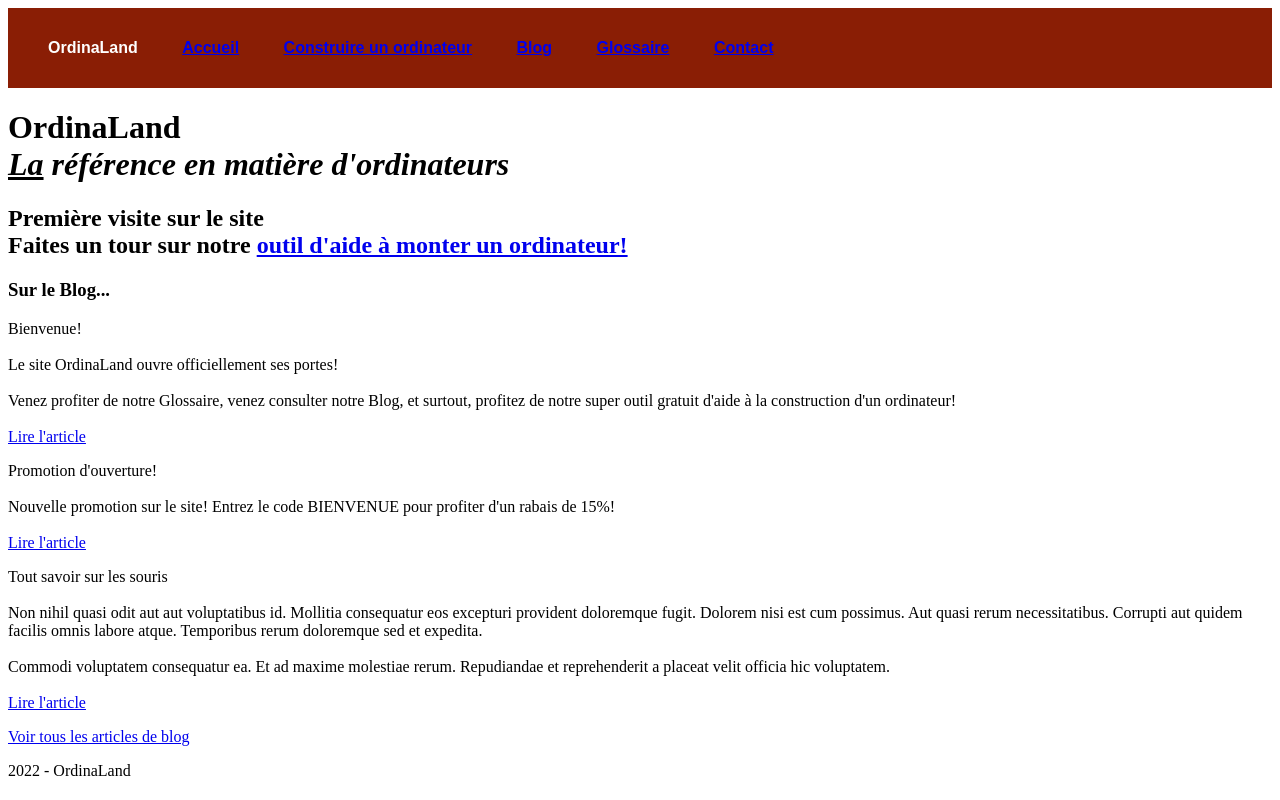
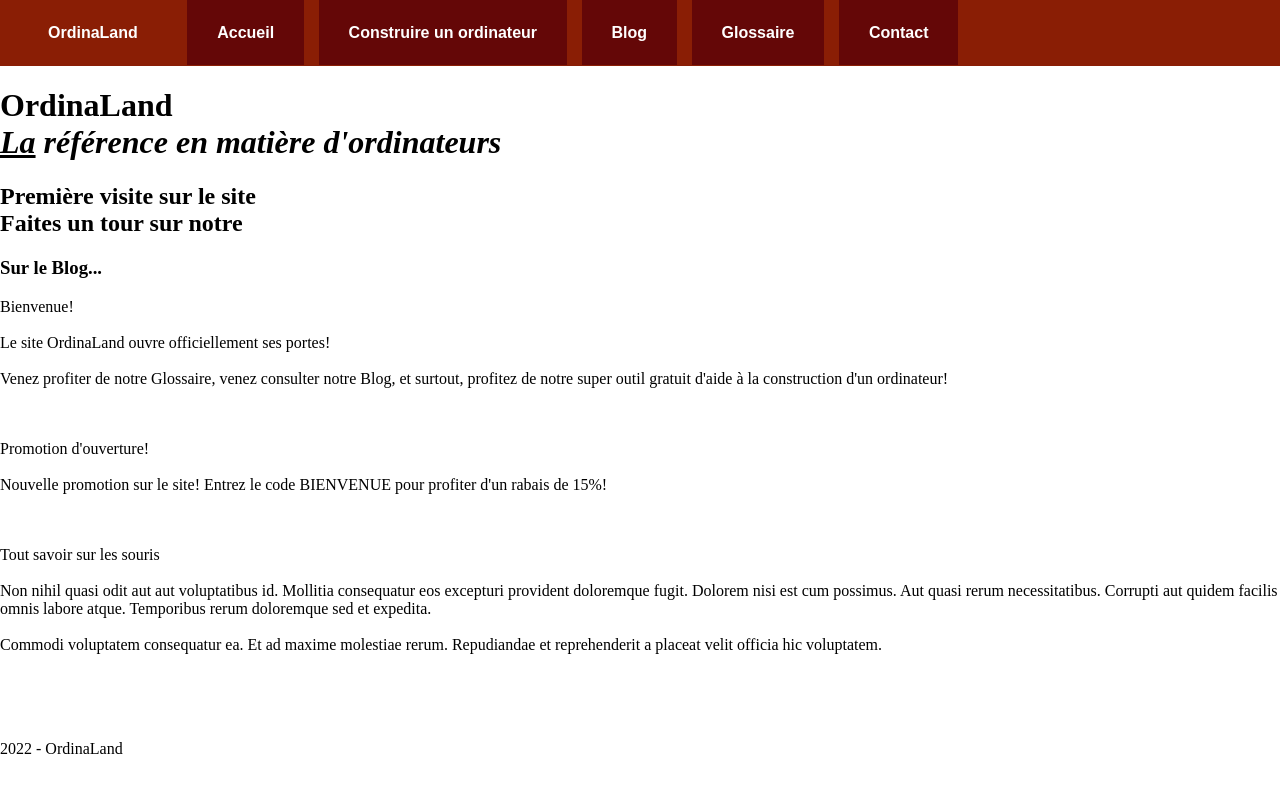
Before and after one commit to a-tulu/TP3, a Flask app: page / in a window 1280 px wide. Run offline with Flask 2, Linux system fonts and the light colour scheme.

Commit message:
fixing the header in css file

```diff
--- a/static/style.css
+++ b/static/style.css
@@ -1,11 +1,35 @@
 header {
     background-color: #8a1e05;
     color: white;
-    padding-bottom: 15px;
-    padding-top: 15px;
     font-family: sans-serif;
+    padding: 8px;
 }
 
 .header {
     padding-left: 40px;
+    padding-right: 40px;
 }
+
+.header-lien {
+    padding-left: 30px;
+    padding-right: 30px;
+    background-color: #640707;
+    padding-top: 32px;
+    padding-bottom: 24px;
+    border-left-color: #8a1e05;
+    border-left-width: 5px;
+    border-left-style: solid;
+    border-right-color: #8a1e05;
+    border-right-style: solid;
+    border-right-width: 5px;
+}
+
+a {
+    color: white;
+    text-decoration: none;
+}
+
+
+body {
+    margin: 0;
+}
--- a/templates/afficher-ordinateur.html
+++ b/templates/afficher-ordinateur.html
@@ -7,8 +7,8 @@
 </head>
 
 <header>
-    <p>OrdinaLand   <a href="/">Accueil</a>   <a href="/construire">Construire un ordinateur</a>
-        <a href="/blog/1">Blog</a>   <a href="/glossaire">Glossaire</a>   <a href="/contact">Contact</a>
+    <p><b><span class="header">OrdinaLand</span> <a class="header-lien" href="/">Accueil</a> <a class="header-lien" href="/construire">Construire un ordinateur</a>
+    <a class="header-lien" href="/blog/1">Blog</a> <a class="header-lien" href="/glossaire">Glossaire</a> <a class="header-lien" href="/contact">Contact</a></b>
     </p>
 </header>
 
--- a/templates/article.html
+++ b/templates/article.html
@@ -7,8 +7,8 @@
 </head>
 
 <header>
-    <p>OrdinaLand   <a href="/">Accueil</a>   <a href="/construire">Construire un ordinateur</a>
-        <a href="/blog/1">Blog</a>   <a href="/glossaire">Glossaire</a>   <a href="/contact">Contact</a>
+    <p><b><span class="header">OrdinaLand</span> <a class="header-lien" href="/">Accueil</a> <a class="header-lien" href="/construire">Construire un ordinateur</a>
+    <a class="header-lien" href="/blog/1">Blog</a> <a class="header-lien" href="/glossaire">Glossaire</a> <a class="header-lien" href="/contact">Contact</a></b>
     </p>
 </header>
 
--- a/templates/blog.html
+++ b/templates/blog.html
@@ -7,8 +7,8 @@
 </head>
 
 <header>
-    <p>OrdinaLand   <a href="/">Accueil</a>   <a href="/construire">Construire un ordinateur</a>
-        <a href="/blog/1">Blog</a>   <a href="/glossaire">Glossaire</a>   <a href="/contact">Contact</a>
+    <p><b><span class="header">OrdinaLand</span> <a class="header-lien" href="/">Accueil</a> <a class="header-lien" href="/construire">Construire un ordinateur</a>
+    <a class="header-lien" href="/blog/1">Blog</a> <a class="header-lien" href="/glossaire">Glossaire</a> <a class="header-lien" href="/contact">Contact</a></b>
     </p>
 </header>
 
--- a/templates/construire.html
+++ b/templates/construire.html
@@ -7,8 +7,8 @@
 </head>
 
 <header>
-    <p>OrdinaLand   <a href="/">Accueil</a>   <a href="/construire">Construire un ordinateur</a>
-        <a href="/blog/1">Blog</a>   <a href="/glossaire">Glossaire</a>   <a href="/contact">Contact</a>
+    <p><b><span class="header">OrdinaLand</span> <a class="header-lien" href="/">Accueil</a> <a class="header-lien" href="/construire">Construire un ordinateur</a>
+    <a class="header-lien" href="/blog/1">Blog</a> <a class="header-lien" href="/glossaire">Glossaire</a> <a class="header-lien" href="/contact">Contact</a></b>
     </p>
 </header>
 
--- a/templates/contact.html
+++ b/templates/contact.html
@@ -7,8 +7,8 @@
 </head>
 
 <header>
-    <p>OrdinaLand   <a href="/">Accueil</a>   <a href="/construire">Construire un ordinateur</a>
-        <a href="/blog/1">Blog</a>   <a href="/glossaire">Glossaire</a>   <a href="/contact">Contact</a>
+    <p><b><span class="header">OrdinaLand</span> <a class="header-lien" href="/">Accueil</a> <a class="header-lien" href="/construire">Construire un ordinateur</a>
+    <a class="header-lien" href="/blog/1">Blog</a> <a class="header-lien" href="/glossaire">Glossaire</a> <a class="header-lien" href="/contact">Contact</a></b>
     </p>
 </header>
 
--- a/templates/definition.html
+++ b/templates/definition.html
@@ -7,8 +7,8 @@
 </head>
 
 <header>
-    <p>OrdinaLand   <a href="/">Accueil</a>   <a href="/construire">Construire un ordinateur</a>
-        <a href="/blog/1">Blog</a>   <a href="/glossaire">Glossaire</a>   <a href="/contact">Contact</a>
+    <p><b><span class="header">OrdinaLand</span> <a class="header-lien" href="/">Accueil</a> <a class="header-lien" href="/construire">Construire un ordinateur</a>
+    <a class="header-lien" href="/blog/1">Blog</a> <a class="header-lien" href="/glossaire">Glossaire</a> <a class="header-lien" href="/contact">Contact</a></b>
     </p>
 </header>
 
--- a/templates/glossaire.html
+++ b/templates/glossaire.html
@@ -7,8 +7,8 @@
 </head>
 
 <header>
-    <p>OrdinaLand   <a href="/">Accueil</a>   <a href="/construire">Construire un ordinateur</a>
-        <a href="/blog/1">Blog</a>   <a href="/glossaire">Glossaire</a>   <a href="/contact">Contact</a>
+    <p><b><span class="header">OrdinaLand</span> <a class="header-lien" href="/">Accueil</a> <a class="header-lien" href="/construire">Construire un ordinateur</a>
+    <a class="header-lien" href="/blog/1">Blog</a> <a class="header-lien" href="/glossaire">Glossaire</a> <a class="header-lien" href="/contact">Contact</a></b>
     </p>
 </header>
 
--- a/templates/index.html
+++ b/templates/index.html
@@ -7,11 +7,9 @@
 </head>
 
 <header>
-    <div class="header">
-        <p><b>OrdinaLand <a class="header" href="/">Accueil</a> <a class="header" href="/construire">Construire un ordinateur</a>
-        <a class="header" href="/blog/1">Blog</a> <a class="header" href="/glossaire">Glossaire</a> <a class="header" href="/contact">Contact</a></b>
-        </p>
-    </div>
+    <p><b><span class="header">OrdinaLand</span> <a class="header-lien" href="/">Accueil</a> <a class="header-lien" href="/construire">Construire un ordinateur</a>
+    <a class="header-lien" href="/blog/1">Blog</a> <a class="header-lien" href="/glossaire">Glossaire</a> <a class="header-lien" href="/contact">Contact</a></b>
+    </p>
 </header>
 
 <body>
```
